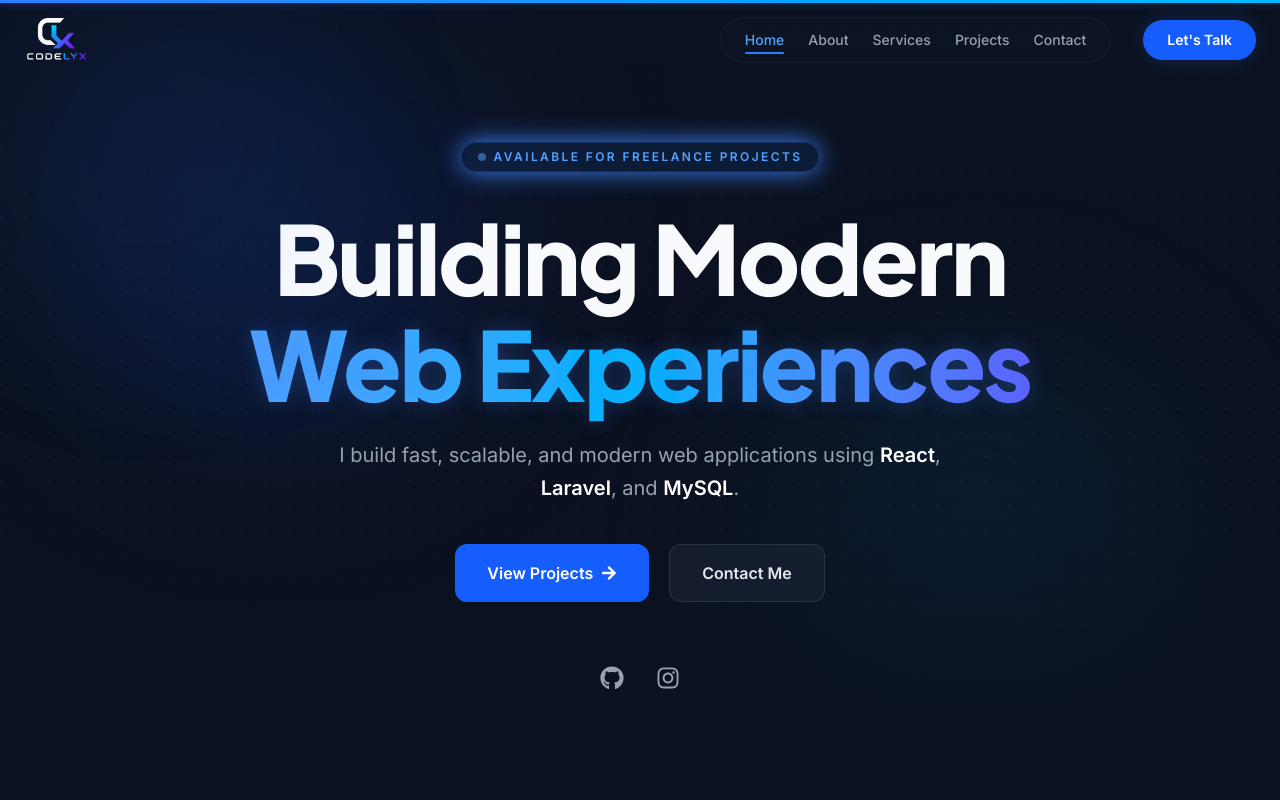
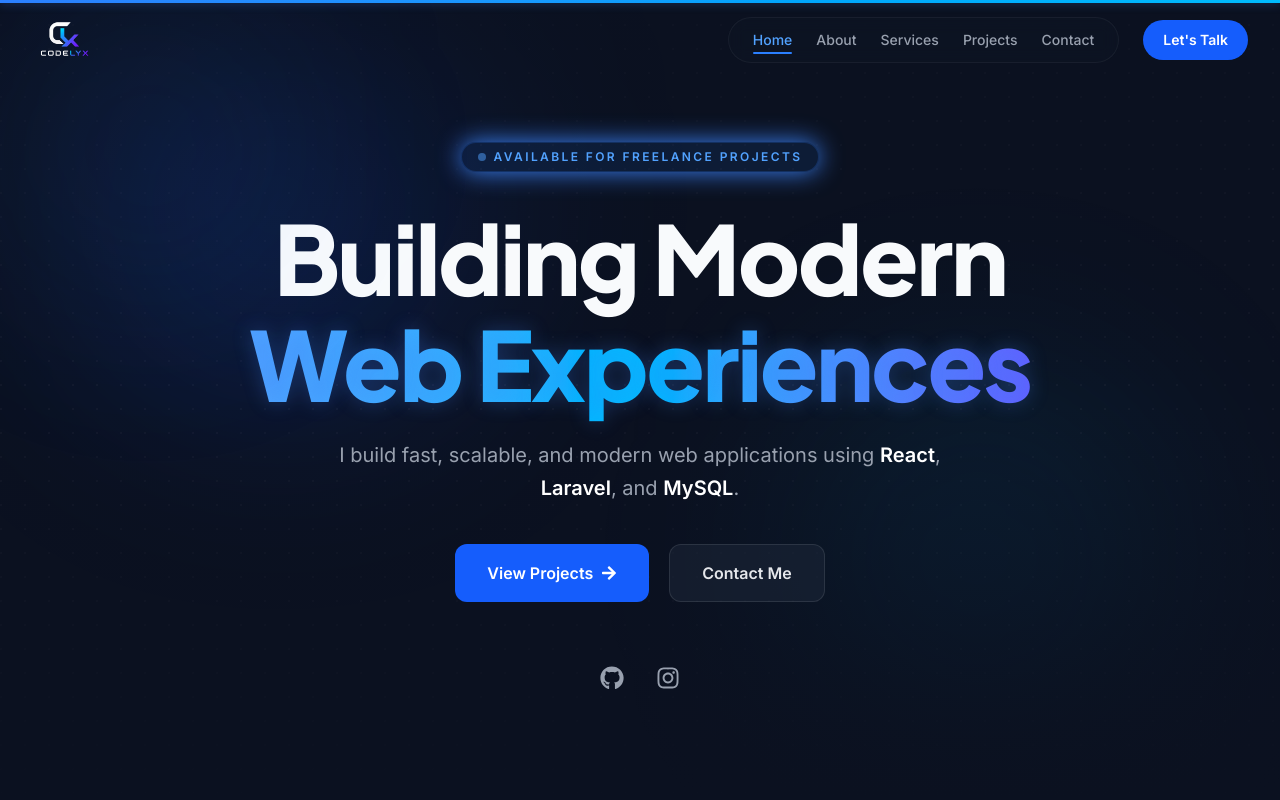
Before and after one commit to zaidmariam/codelyx, a React (Vite) app: page / in a window 1280 px wide. Shown: the top 800 px of the page. Built offline with nearby package versions, Linux system fonts and the light colour scheme.

Commit message:
update navbar

```diff
--- a/src/components/Navbar.jsx
+++ b/src/components/Navbar.jsx
@@ -1,3 +1,5 @@
+"use client";
+
 import { useState, useEffect } from "react";
 import { HiMenu, HiX } from "react-icons/hi";
 import { motion, AnimatePresence } from "framer-motion";
@@ -15,39 +17,34 @@ export default function Navbar() {
   const [scrolled, setScrolled] = useState(false);
   const [activeSection, setActiveSection] = useState("home");
 
-  // Handle background opacity on scroll
   useEffect(() => {
     const handleScroll = () => {
       setScrolled(window.scrollY > 20);
     };
+
     window.addEventListener("scroll", handleScroll);
+
     return () => window.removeEventListener("scroll", handleScroll);
   }, []);
 
-  // Track active section for highlight
   useEffect(() => {
-    const observerOptions = {
-      root: null,
-      rootMargin: "-30% 0px -60% 0px", // triggers when section is in upper/middle area
-      threshold: 0,
-    };
-
-    const observerCallback = (entries) => {
+    const observer = new IntersectionObserver(
+      (entries) => {
         entries.forEach((entry) => {
           if (entry.isIntersecting) {
             setActiveSection(entry.target.id);
           }
         });
-    };
-
-    const observer = new IntersectionObserver(
-      observerCallback,
-      observerOptions,
+      },
+      {
+        rootMargin: "-30% 0px -60% 0px",
+        threshold: 0,
+      }
     );
 
     links.forEach((link) => {
-      const el = document.getElementById(link.id);
-      if (el) observer.observe(el);
+      const section = document.getElementById(link.id);
+      if (section) observer.observe(section);
     });
 
     return () => observer.disconnect();
@@ -57,110 +54,198 @@ export default function Navbar() {
     <header
       className={`fixed top-0 left-0 w-full z-50 transition-all duration-300 border-b ${
         scrolled
-          ? "bg-[#0B1120]/75 backdrop-blur-md border-white/5 "
-          : "bg-transparent border-transparent "
+          ? "bg-[#0B1120]/80 backdrop-blur-md border-white/5"
+          : "bg-transparent border-transparent"
       }`}
     >
-      <div className="max-w-7xl mx-auto px-6 h-20 flex items-center justify-between">
+      <div className="max-w-7xl mx-auto px-4 sm:px-6 lg:px-8 h-16 sm:h-20 flex items-center justify-between">
+
         {/* Logo */}
-        <a href="#home" className="group overflow-visible">
+        <a href="#home" className="group">
           <img
             src="/logoo.png"
             alt="Codelyx Logo"
-            className="h-14 md:h-16 w-auto object-contain scale-125 transition-all duration-300 group-hover:scale-[1.3]"
+            className="
+              h-10
+              sm:h-12
+              md:h-16
+              w-auto
+              object-contain
+              transition-transform duration-300
+              group-hover:scale-110
+            "
           />
         </a>
 
-        {/* Desktop Navigation */}
-        <nav className="hidden md:flex items-center gap-8">
-          <div className="flex items-center gap-6 bg-[#111827]/40 border border-white/5 px-6 py-2 rounded-full backdrop-blur-sm">
+
+        {/* Desktop */}
+        <nav className="hidden md:flex items-center gap-6">
+
+          <div className="
+            flex items-center
+            gap-4 lg:gap-6
+            bg-[#111827]/40
+            border border-white/5
+            px-4 lg:px-6
+            py-2
+            rounded-full
+            backdrop-blur-sm
+          ">
             {links.map((link) => {
-              const isActive = activeSection === link.id;
+              const active = activeSection === link.id;
+
               return (
                 <a
                   key={link.name}
                   href={link.href}
-                  className={`text-sm font-medium relative py-1 transition-colors duration-300 ${
-                    isActive
+                  className={`
+                    relative
+                    text-xs lg:text-sm
+                    font-medium
+                    py-1
+                    transition
+                    ${
+                      active
                         ? "text-blue-400"
                         : "text-gray-400 hover:text-white"
-                  }`}
+                    }
+                  `}
                 >
                   {link.name}
-                  {isActive && (
-                    <motion.div
-                      layoutId="activeNavIndicator"
-                      className="absolute bottom-0 left-0 right-0 h-[2px] bg-blue-500 rounded-full"
-                      transition={{
-                        type: "spring",
-                        stiffness: 380,
-                        damping: 30,
-                      }}
+
+                  {active && (
+                    <motion.span
+                      layoutId="nav"
+                      className="
+                        absolute
+                        bottom-0
+                        left-0
+                        right-0
+                        h-[2px]
+                        bg-blue-500
+                        rounded-full
+                      "
                     />
                   )}
+
                 </a>
               );
             })}
           </div>
 
+
           <a
             href="#contact"
-            className="relative overflow-hidden bg-blue-600 hover:bg-blue-500 text-white font-semibold text-sm px-6 py-2.5 rounded-full transition-all duration-300 shadow-[0_0_20px_rgba(59,130,246,0.2)] hover:shadow-[0_0_25px_rgba(59,130,246,0.45)] hover:scale-[1.02]"
+            className="
+              bg-blue-600
+              hover:bg-blue-500
+              text-white
+              text-sm
+              font-semibold
+              px-5
+              py-2.5
+              rounded-full
+              transition
+              hover:scale-105
+            "
           >
             Let's Talk
           </a>
+
         </nav>
 
-        {/* Mobile Toggle Button */}
+
+
+        {/* Mobile Button */}
         <button
-          className="md:hidden text-2xl text-gray-300 hover:text-white focus:outline-none p-1 bg-[#111827]/60 border border-white/5 rounded-lg"
           onClick={() => setOpen(!open)}
-          aria-label="Toggle menu"
+          className="
+            md:hidden
+            text-2xl
+            text-gray-300
+            bg-[#111827]/70
+            border
+            border-white/10
+            p-2
+            rounded-xl
+          "
+          aria-label="menu"
         >
           {open ? <HiX /> : <HiMenu />}
         </button>
+
       </div>
 
+
+
       {/* Mobile Menu */}
+
       <AnimatePresence>
+
         {open && (
+
           <motion.div
-            initial={{ opacity: 0, height: 0 }}
-            animate={{ opacity: 1, height: "auto" }}
-            exit={{ opacity: 0, height: 0 }}
-            transition={{ duration: 0.25, ease: "easeInOut" }}
-            className="md:hidden overflow-hidden bg-[#0B1120]/95 backdrop-blur-lg border-t border-white/5"
+            initial={{opacity:0,height:0}}
+            animate={{opacity:1,height:"auto"}}
+            exit={{opacity:0,height:0}}
+            className="
+              md:hidden
+              bg-[#0B1120]/95
+              backdrop-blur-xl
+              border-t
+              border-white/10
+            "
           >
-            <div className="flex flex-col px-6 py-4 gap-4">
-              {links.map((link) => {
-                const isActive = activeSection === link.id;
-                return (
+
+            <div className="px-5 py-5 flex flex-col gap-3">
+
+              {links.map((link)=>(
+
                 <a
                   key={link.name}
                   href={link.href}
-                    onClick={() => setOpen(false)}
-                    className={`text-base font-medium py-2 transition-colors border-b border-white/5 ${
-                      isActive
-                        ? "text-blue-400"
-                        : "text-gray-400 hover:text-white"
-                    }`}
+                  onClick={()=>setOpen(false)}
+                  className="
+                    text-gray-300
+                    hover:text-white
+                    py-3
+                    text-base
+                    border-b
+                    border-white/5
+                  "
                 >
                   {link.name}
                 </a>
-                );
-              })}
+
+              ))}
+
 
               <a
                 href="#contact"
-                onClick={() => setOpen(false)}
-                className="mt-2 text-center bg-blue-600 hover:bg-blue-500 py-3 rounded-xl text-white font-semibold transition"
+                onClick={()=>setOpen(false)}
+                className="
+                  mt-3
+                  text-center
+                  bg-blue-600
+                  text-white
+                  py-3
+                  rounded-xl
+                  font-semibold
+                "
               >
                 Let's Talk
               </a>
+
+
             </div>
+
           </motion.div>
+
         )}
+
       </AnimatePresence>
+
+
     </header>
   );
 }
```
Lines whose indentation alone changed are shown as unchanged.
